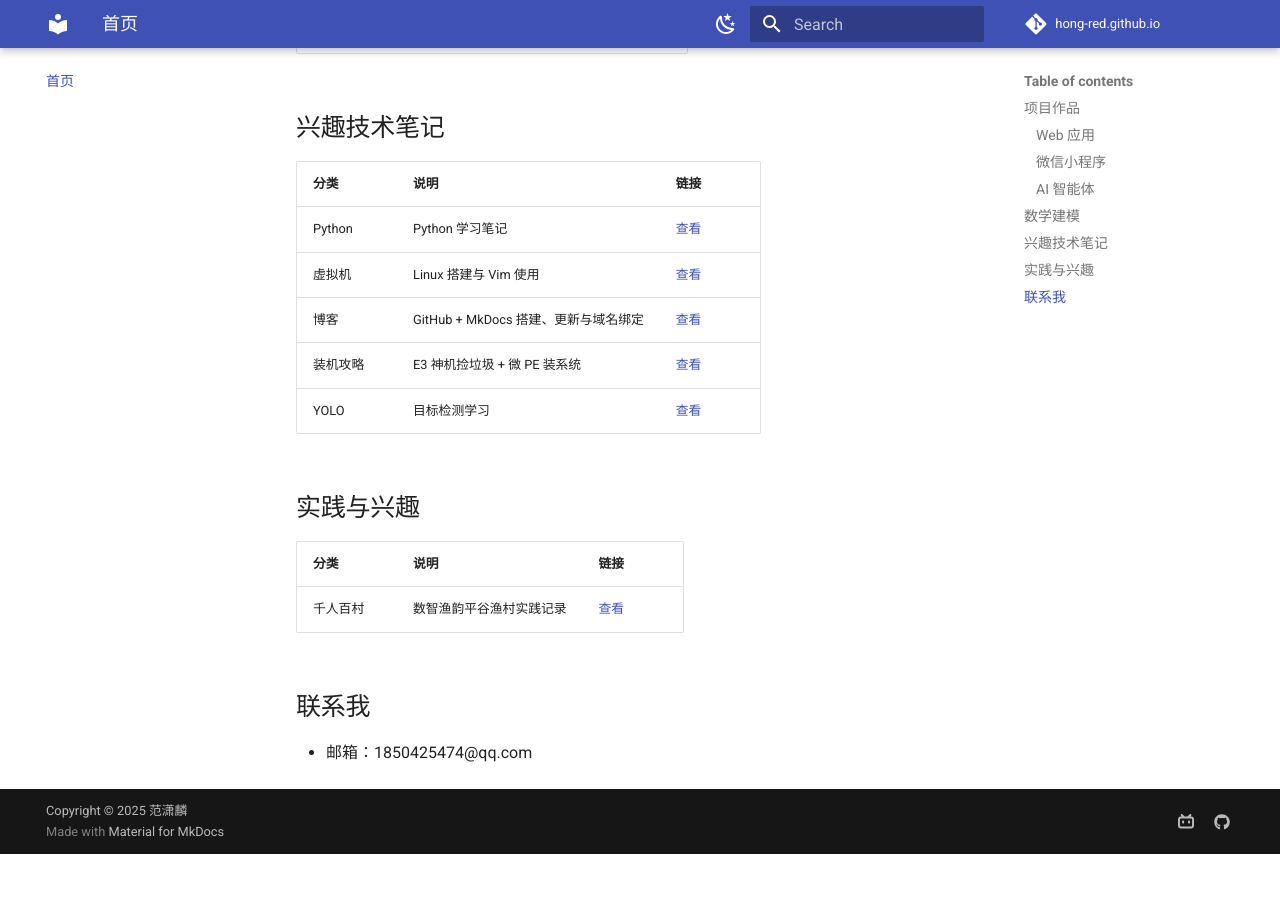
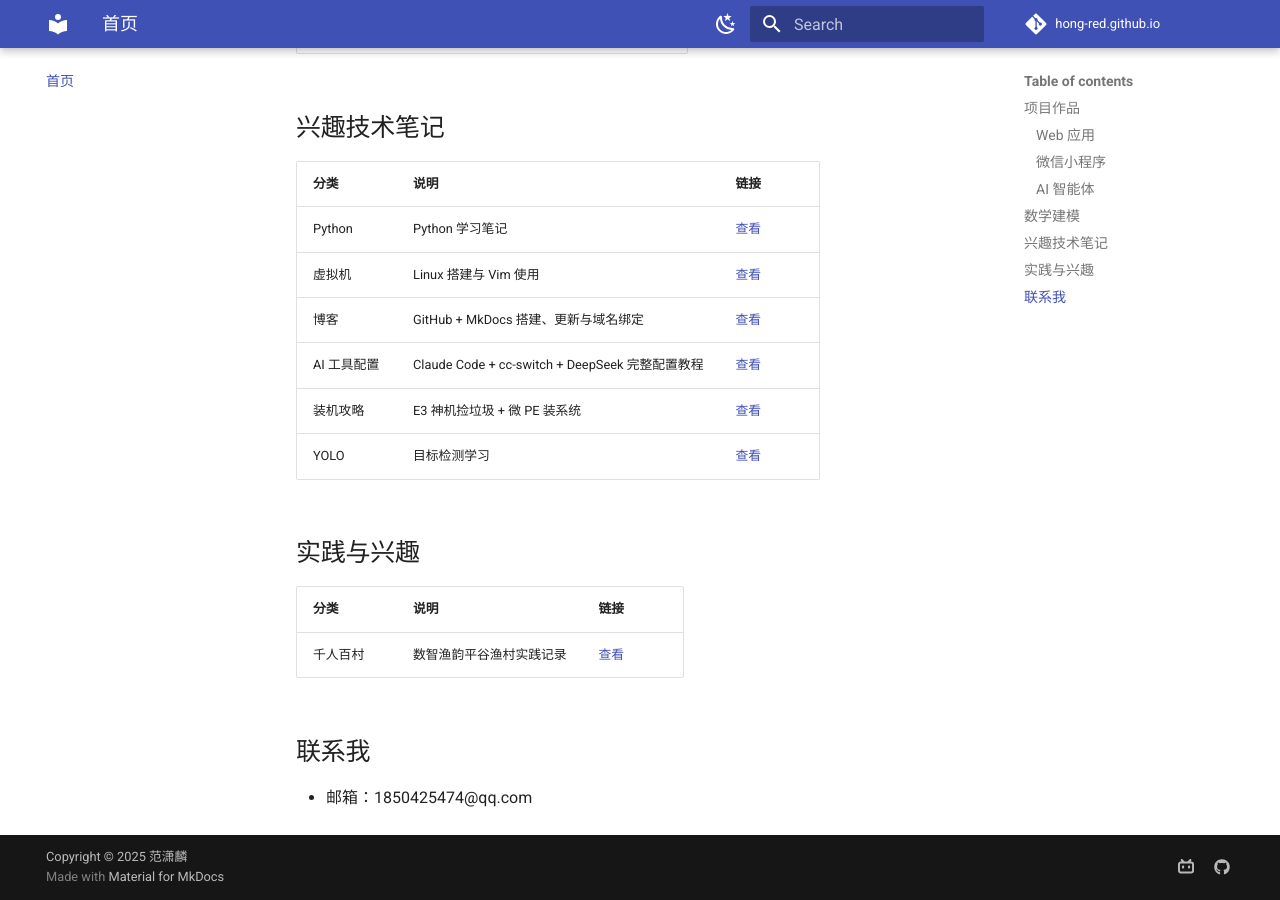
Before and after one commit to hong-red/hong-red.github.io, an MkDocs documentation site: the page built from docs/index.md, in a window 1280 px wide and 900 px high, scrolled down 1316 px. Built offline with MkDocs 1.6.1 and Material for MkDocs 9.7.7, drawn with Linux system fonts in a browser that asks for light colours; comment, search, counter and statistics services are not loaded; before the commit the page ends 2170 px from its top, so only the background shows below that.

Commit message:
更新项目路径

```diff
--- a/docs/index.md
+++ b/docs/index.md
@@ -42,6 +42,7 @@
 | Python | Python 学习笔记 | [查看](./TECH/python/python.md) |
 | 虚拟机 | Linux 搭建与 Vim 使用 | [查看](./TECH/LINUX/create.md) |
 | 博客 | GitHub + MkDocs 搭建、更新与域名绑定 | [查看](./TECH/BLOG/create.md) |
+| AI 工具配置 | Claude Code + cc-switch + DeepSeek 完整配置教程 | [查看](./INTEREST/Claude-Code-cc-switch-DeepSeek-配置教程.md) |
 | 装机攻略 | E3 神机捡垃圾 + 微 PE 装系统 | [查看](./INTEREST/pc-build/hardware.md) |
 | YOLO | 目标检测学习 | [查看](./YOLO/index.md) |
 
--- a/mkdocs.yml
+++ b/mkdocs.yml
@@ -39,6 +39,8 @@ nav:
       - 装机攻略:
           - 硬件篇：E3神机捡垃圾装机全记录: INTEREST/pc-build/hardware.md
           - 软件篇：微PE工具箱装机全攻略: INTEREST/pc-build/software.md
+      - AI 工具配置:
+          - Claude Code + cc-switch + DeepSeek 配置教程: INTEREST/Claude-Code-cc-switch-DeepSeek-配置教程.md
       - YOLO:
           - YOLO11n: YOLO/index.md
 
```
